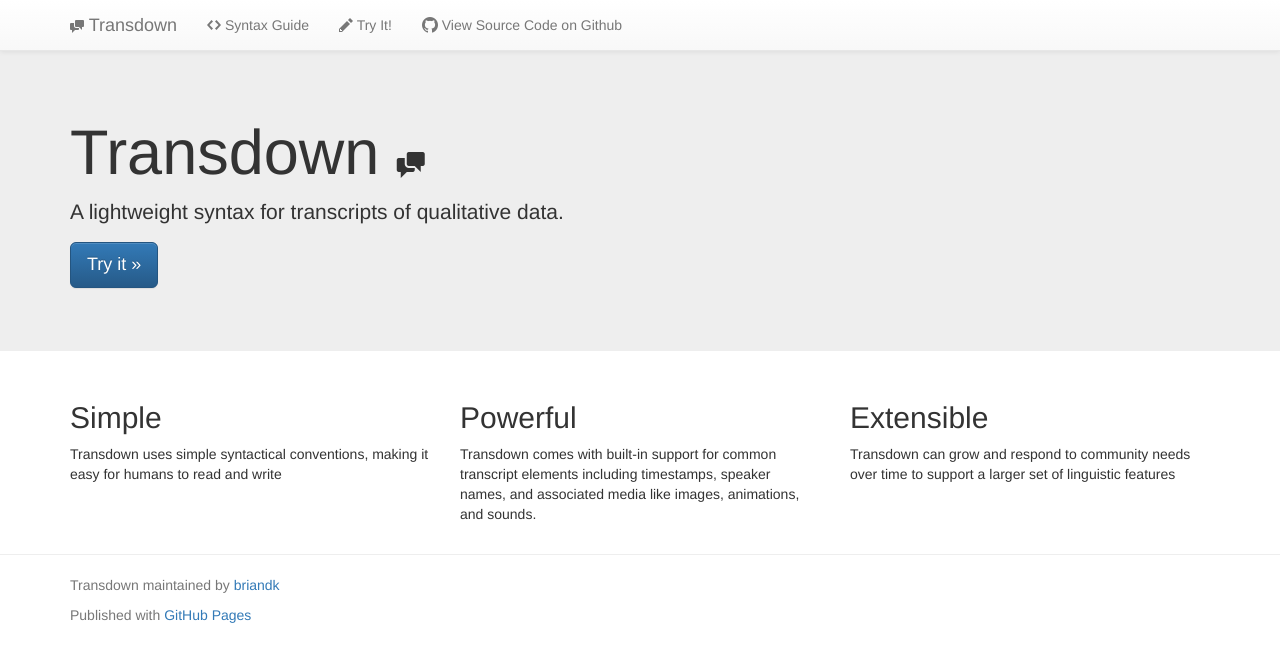
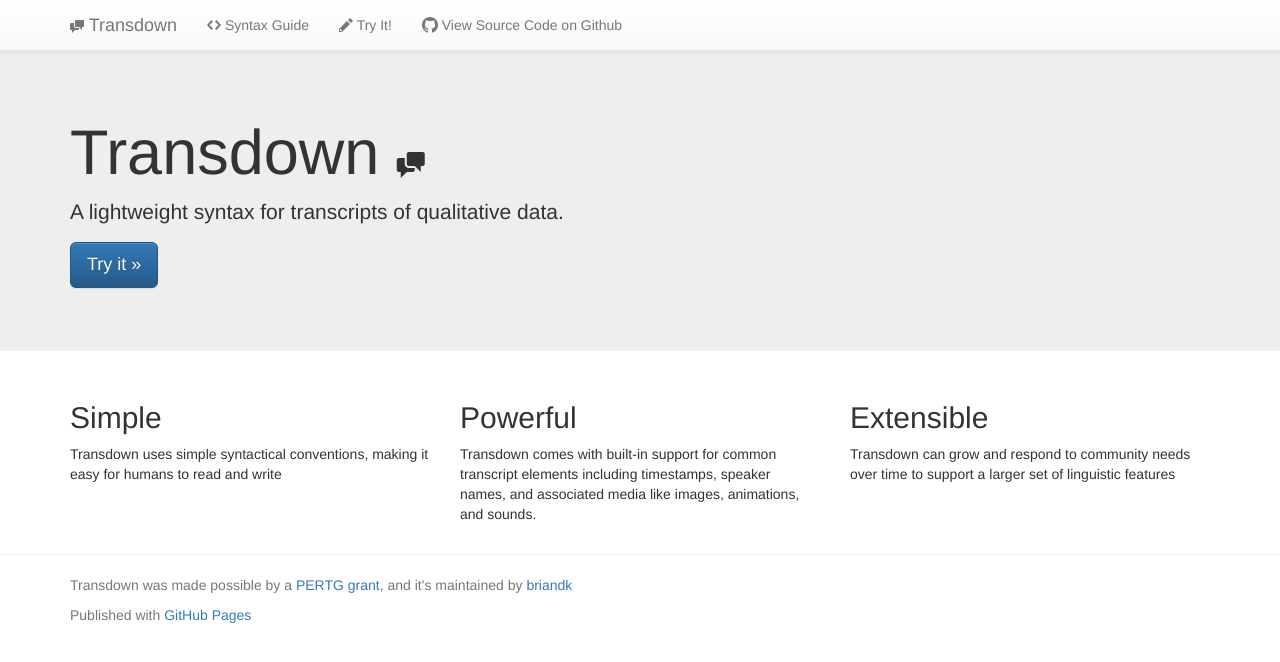
Before and after one commit to briandk/transdown, a Jekyll site: the page built from index.html, in a window 1280 px wide. Shown: the top 662 px of the page. Built offline with Jekyll 4.4.1, drawn with Linux system fonts in a browser that asks for light colours.

Commit message:
Add PERTG grant acknowledgment
Fixes #23

```diff
--- a/_includes/footer.html
+++ b/_includes/footer.html
@@ -2,7 +2,7 @@
   <div class="container">
     <p class="copyright
               text-muted">
-      Transdown maintained by <a href="https://github.com/briandk">briandk</a></p>
+      Transdown was made possible by a <a href="http://www.compadre.org/per/pertg/program.cfm?ID=744" target="_blank">PERTG grant</a>, and it's maintained by <a href="https://github.com/briandk">briandk</a></p>
     <p class="text-muted">
       Published with <a href="http://pages.github.com">GitHub Pages</a></p>
   </div>
```
